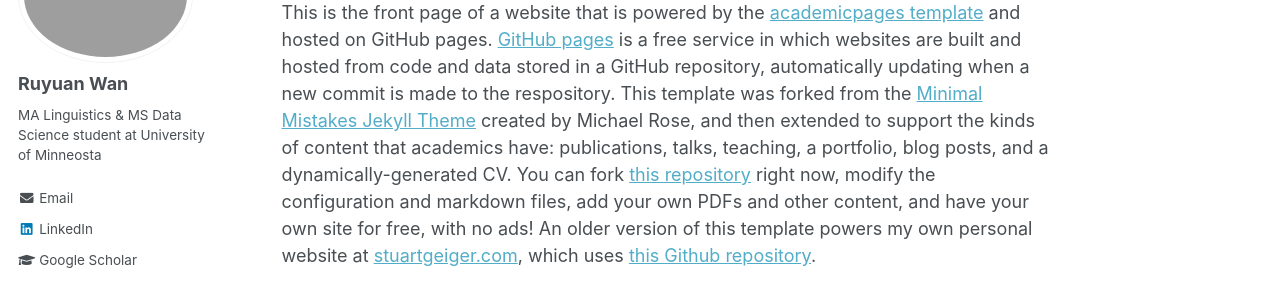
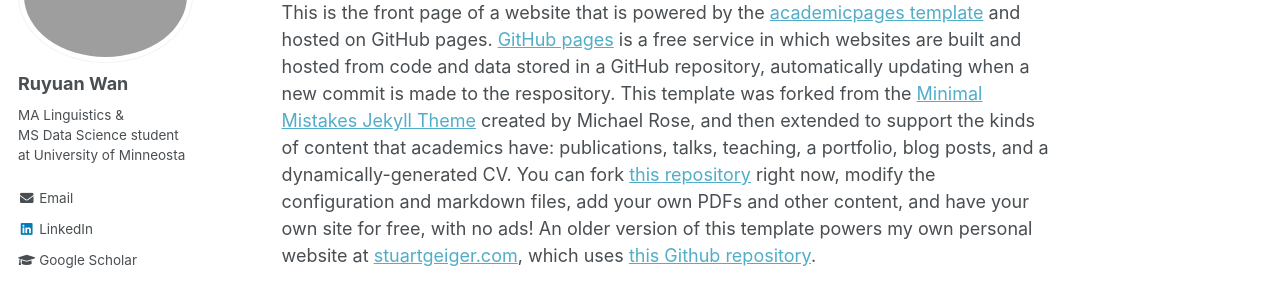
Before and after one commit to RuyuanWan/ruyuanwan.github.io, a Jekyll site: the page built from _pages/about.md, in a window 1280 px wide. Shown: the part 189-483 px from the top of the page. Built offline with Jekyll 4.4.1, drawn with Linux system fonts in a browser that asks for light colours; part of the change alters nothing that is shown.

```diff
--- a/_config.yml
+++ b/_config.yml
@@ -82,12 +82,13 @@ analytics:
 author:
   name             : "Ruyuan Wan"
   avatar           : "profile.PNG"
-  bio              : "MA Linguistics & MS Data Science student at University of Minneosta"
+  bio              : "MA Linguistics & <br/>MS Data Science student <br/> at University of Minneosta"
+  googlescholar    : "https://scholar.google.com/citations?user=Syi-4BIAAAAJ&hl=en"
+  email            :  "wanxx199@umn.edu"
+  linkedin         : "ruyuan-wan-07804b139"
   location         : #"Location"
   employer         :
   #pubmed           : "https://www.ncbi.nlm.nih.gov/pubmed/?term=john+snow"
-  googlescholar    : "https://scholar.google.com/citations?user=Syi-4BIAAAAJ&hl=en"
-  email            :  "wanxx199@umn.edu"
   #researchgate     :  # example: "https://www.researchgate.net/profile/yourprofile"
   uri              :
   bitbucket        :
@@ -102,7 +103,6 @@ author:
   instagram        :
   impactstory      : #"https://profiles.impactstory.org/u/xxxx-xxxx-xxxx-xxxx"
   lastfm           :
-  linkedin         : "ruyuan-wan-07804b139"
   orcid            : #"http://orcid.org/yourorcidurl"
   pinterest        :
   soundcloud       :
```
